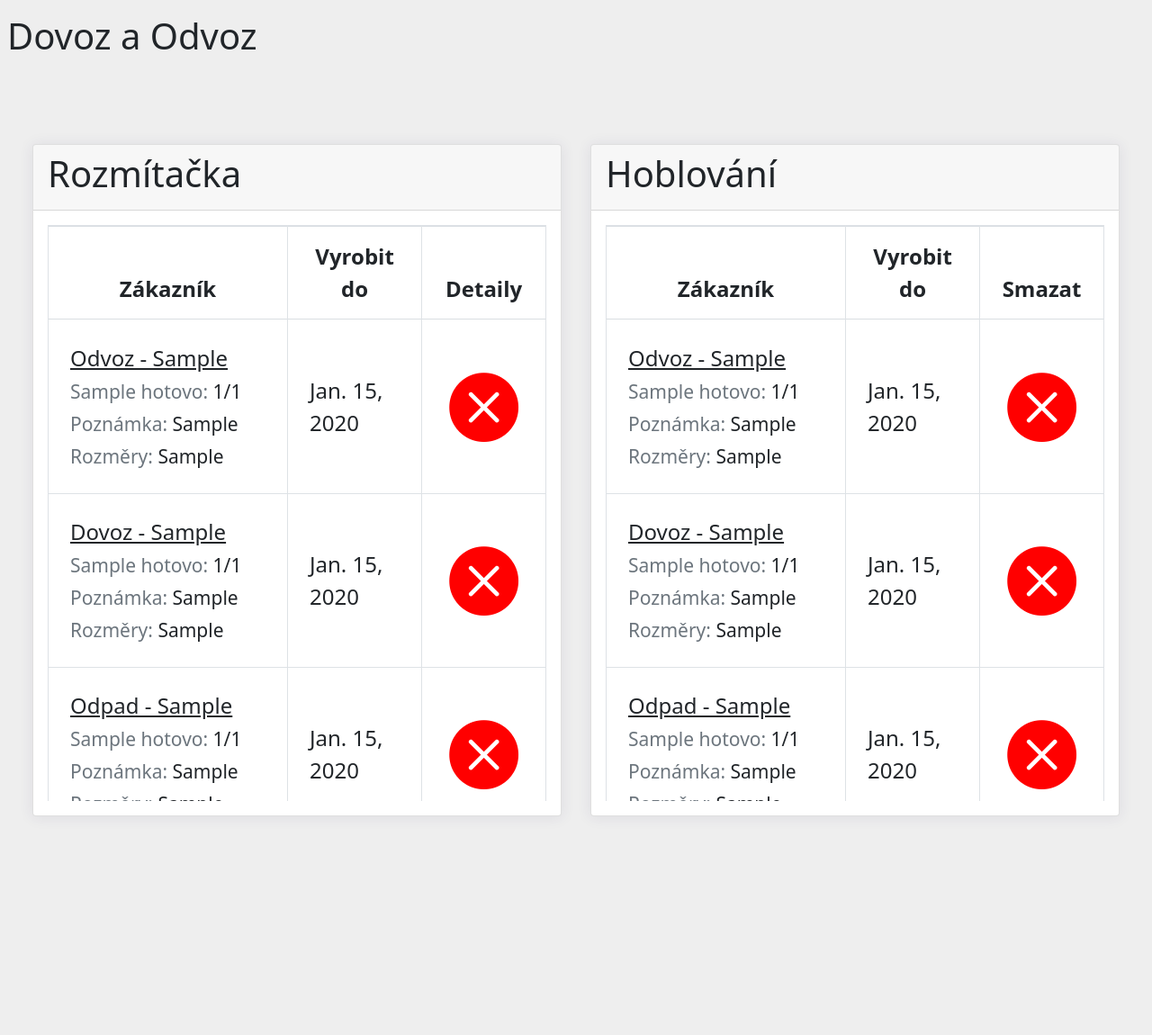
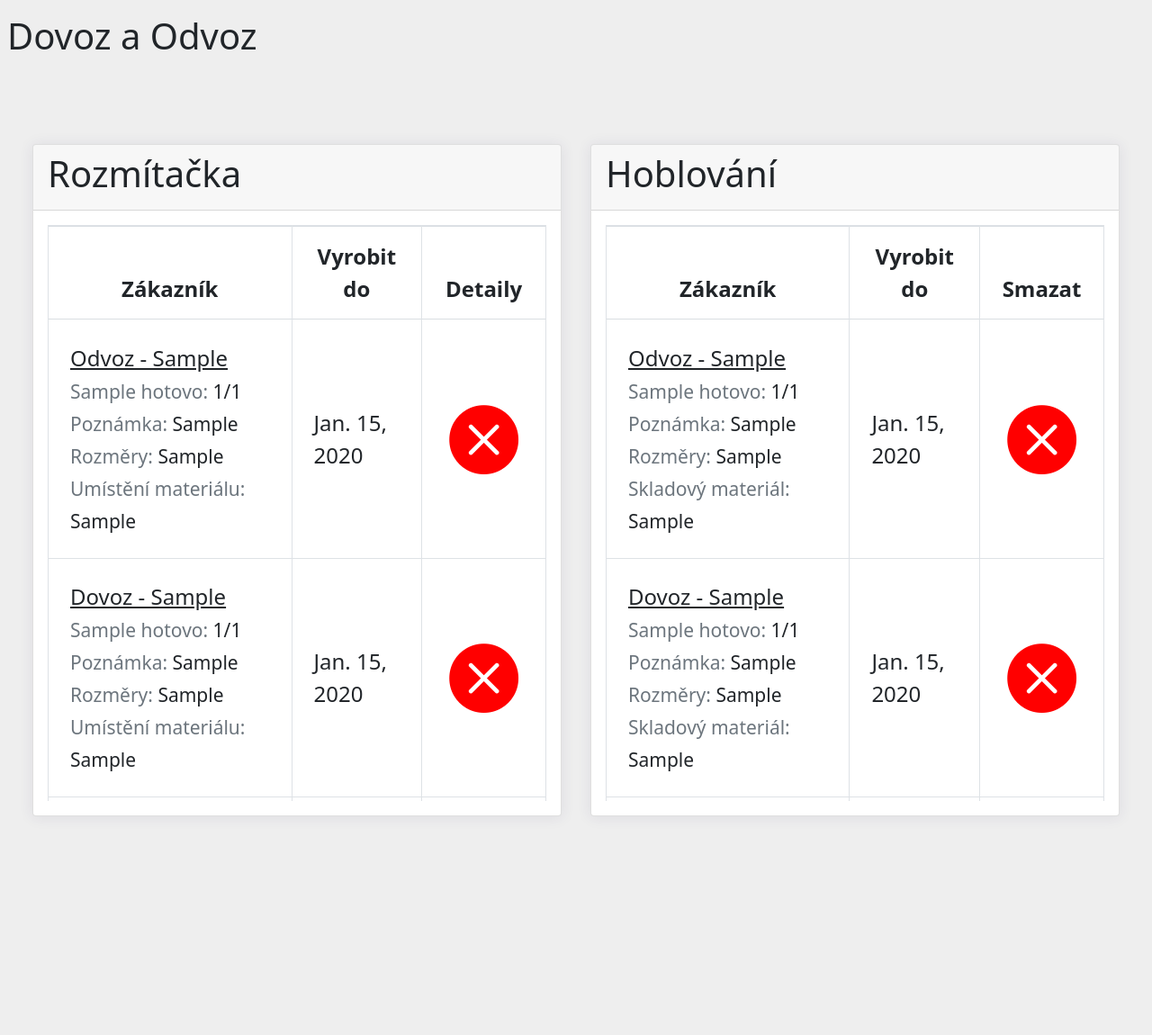
Before and after one commit to olinpin/Pila-facek, a Django app: template orders/templates/orders/odvoz.html in a window 1280 px wide. Shown: the part 61-1211 px from the top of the page at 90% size. Run offline with Django 3.2, Linux system fonts and the light colour scheme; tables that the repository leaves empty hold one stand-in row (values such as "Sample post"); the template is opened without the code that fills it: values that come from a table or form of the project are taken from there, most other values are stand-ins (such as "Sample title", 1, 10 or a date in 2020); some libraries are stand-ins or nearby versions.

Commit message:
Added skladovy_material to the hoblovani table and umisteni_materialu to the rozmitacka table

```diff
--- a/orders/templates/orders/odvoz.html
+++ b/orders/templates/orders/odvoz.html
@@ -73,19 +73,19 @@
     function rozmitackaL(){
         {% for order in rozmitacka %}
             if (r_odvoz.includes({{ order.id }}) && !r_odvoz_visible.includes({{ order.id }})){
-                var temp = '<tr class="r+odvoz" id="d{{ order.id }}"> <td class="p-4"> <div class="media align-items-center"> <div class="media-body"> <a href="{% url "orders:r_info" order.id %}" class="d-block text-dark">Odvoz - {{order.zakaznik}}</a> <small> <span class="text-muted">{{ order.jednotky }} hotovo:</span> {{order.ks_hotovo}}/{{order.ks}}   <span class="text-muted">Poznámka: </span> {{order.poznamka}}   <span class="text-muted">Rozměry: </span> {{order.pozadovany_rozmer}} </small> </div> </div> </td> <td class="text-right font-weight-semibold align-middle p-4">{{order.pozadovane_datum_vyroby}}</td> <td class="text-right font-weight-semibold align-middle p-4"><button type="button" style="border: none; background-color: white; color: red;" class="hide"><i class="bi bi-x-circle-fill hide"></i></button></td> </tr></div>'
+                var temp = `<tr class="r+odvoz" id="d{{ order.id }}"> <td class="p-4"> <div class="media align-items-center"> <div class="media-body"> <a href="{% url "orders:r_info" order.id %}" class="d-block text-dark">Odvoz - {{order.zakaznik}}</a> <small> <span class="text-muted">{{ order.jednotky }} hotovo:</span> {{order.ks_hotovo}}/{{order.ks}}   <span class="text-muted">Poznámka: </span> {{order.poznamka}}   <span class="text-muted">Rozměry: </span> {{order.pozadovany_rozmer}}   <span class="text-muted">Umístění materiálu: </span> {{order.umisteni_materialu}} </small> </div> </div> </td> <td class="text-right font-weight-semibold align-middle p-4">{{order.pozadovane_datum_vyroby}}</td> <td class="text-right font-weight-semibold align-middle p-4"><button type="button" style="border: none; background-color: white; color: red;" class="hide"><i class="bi bi-x-circle-fill hide"></i></button></td> </tr></div>`
                 rozmitacka.innerHTML += temp;
                 r_odvoz_visible.push({{ order.id }});
                 c_visible++
             }
             if (r_dovoz.includes({{ order.id }}) && !r_dovoz_visible.includes({{ order.id }})){
-                var temp = '<tr class="r+dovoz" id="fd{{ order.id }}">  <td class="p-4"> <div class="media align-items-center"> <div class="media-body"> <a href="{% url "orders:r_info" order.id %}" class="d-block text-dark">Dovoz - {{order.zakaznik}}</a> <small> <span class="text-muted">{{ order.jednotky }} hotovo:</span> {{order.ks_hotovo}}/{{order.ks}}   <span class="text-muted">Poznámka: </span> {{order.poznamka}}   <span class="text-muted">Rozměry: </span> {{order.pozadovany_rozmer}} </small> </div> </div> </td> <td class="text-right font-weight-semibold align-middle p-4">{{order.pozadovane_datum_vyroby}}</td> <td class="text-right font-weight-semibold align-middle p-4"><button type="button" style="border: none; background-color: white; color: red;" class="hide"><i class="bi bi-x-circle-fill hide"></i></button></td> </tr></div>'
+                var temp = `<tr class="r+dovoz" id="fd{{ order.id }}">  <td class="p-4"> <div class="media align-items-center"> <div class="media-body"> <a href="{% url "orders:r_info" order.id %}" class="d-block text-dark">Dovoz - {{order.zakaznik}}</a> <small> <span class="text-muted">{{ order.jednotky }} hotovo:</span> {{order.ks_hotovo}}/{{order.ks}}   <span class="text-muted">Poznámka: </span> {{order.poznamka}}   <span class="text-muted">Rozměry: </span> {{order.pozadovany_rozmer}}   <span class="text-muted">Umístění materiálu: </span> {{order.umisteni_materialu}} </small> </div> </div> </td> <td class="text-right font-weight-semibold align-middle p-4">{{order.pozadovane_datum_vyroby}}</td> <td class="text-right font-weight-semibold align-middle p-4"><button type="button" style="border: none; background-color: white; color: red;" class="hide"><i class="bi bi-x-circle-fill hide"></i></button></td> </tr></div>`
                 rozmitacka.innerHTML += temp;
                 r_dovoz_visible.push({{ order.id }});
                 c_visible++
             }
             if (r_odpad.includes({{ order.id }}) && !r_odpad_visible.includes({{ order.id }})){
-                var temp = '<tr class="r+odpad" id="od{{ order.id }}">  <td class="p-4"> <div class="media align-items-center"> <div class="media-body"> <a href="{% url "orders:r_info" order.id %}" class="d-block text-dark">Odpad - {{order.zakaznik}}</a> <small> <span class="text-muted">{{ order.jednotky }} hotovo:</span> {{order.ks_hotovo}}/{{order.ks}}   <span class="text-muted">Poznámka: </span> {{order.poznamka}}   <span class="text-muted">Rozměry: </span> {{order.pozadovany_rozmer}} </small> </div> </div> </td> <td class="text-right font-weight-semibold align-middle p-4">{{order.pozadovane_datum_vyroby}}</td> <td class="text-right font-weight-semibold align-middle p-4"><button type="button" style="border: none; background-color: white; color: red;" class="hide"><i class="bi bi-x-circle-fill hide"></i></button></td> </tr></div>'
+                var temp = `<tr class="r+odpad" id="od{{ order.id }}">  <td class="p-4"> <div class="media align-items-center"> <div class="media-body"> <a href="{% url "orders:r_info" order.id %}" class="d-block text-dark">Odpad - {{order.zakaznik}}</a> <small> <span class="text-muted">{{ order.jednotky }} hotovo:</span> {{order.ks_hotovo}}/{{order.ks}}   <span class="text-muted">Poznámka: </span> {{order.poznamka}}   <span class="text-muted">Rozměry: </span> {{order.pozadovany_rozmer}}   <span class="text-muted">Umístění materiálu: </span> {{order.umisteni_materialu}} </small> </div> </div> </td> <td class="text-right font-weight-semibold align-middle p-4">{{order.pozadovane_datum_vyroby}}</td> <td class="text-right font-weight-semibold align-middle p-4"><button type="button" style="border: none; background-color: white; color: red;" class="hide"><i class="bi bi-x-circle-fill hide"></i></button></td> </tr></div>`
                 rozmitacka.innerHTML += temp;
                 r_odpad_visible.push({{ order.id }});
                 c_visible++
@@ -96,19 +96,19 @@
     function hoblovaniL(){
         {% for order in hoblovani %}
             if (h_odvoz.includes({{ order.id }}) && !h_odvoz_visible.includes({{ order.id }})){
-                var temp = '<tr class="h+odvoz" id="xd{{ order.id }}"> <td class="p-4"> <div class="media align-items-center"> <div class="media-body"> <a href="{% url "orders:r_info" order.id %}" class="d-block text-dark">Odvoz - {{order.zakaznik}}</a> <small> <span class="text-muted">{{ order.jednotky }} hotovo:</span> {{order.ks_hotovo}}/{{order.ks}}   <span class="text-muted">Poznámka: </span> {{order.poznamka}}   <span class="text-muted">Rozměry: </span> {{order.pozadovany_rozmer}} </small> </div> </div> </td> <td class="text-right font-weight-semibold align-middle p-4">{{order.pozadovane_datum_vyroby}}</td> <td class="text-right font-weight-semibold align-middle p-4"><button type="button" style="border: none; background-color: white; color: red;" class="hide"><i class="bi bi-x-circle-fill hide"></i></button></td> </tr></div>'
+                var temp = `<tr class="h+odvoz" id="xd{{ order.id }}"> <td class="p-4"> <div class="media align-items-center"> <div class="media-body"> <a href="{% url "orders:h_info" order.id %}" class="d-block text-dark">Odvoz - {{order.zakaznik}}</a> <small> <span class="text-muted">{{ order.jednotky }} hotovo:</span> {{order.ks_hotovo}}/{{order.ks}}   <span class="text-muted">Poznámka: </span> {{order.poznamka}}   <span class="text-muted">Rozměry: </span> {{order.pozadovany_rozmer}}   <span class="text-muted">Skladový materiál: </span> {{order.skladovy_material}} </small> </div> </div> </td> <td class="text-right font-weight-semibold align-middle p-4">{{order.pozadovane_datum_vyroby}}</td> <td class="text-right font-weight-semibold align-middle p-4"><button type="button" style="border: none; background-color: white; color: red;" class="hide"><i class="bi bi-x-circle-fill hide"></i></button></td> </tr></div>`
                 hoblovani.innerHTML += temp;
                 h_odvoz_visible.push({{ order.id }});
                 c_visible++
             }
             if (h_dovoz.includes({{ order.id }}) && !h_dovoz_visible.includes({{ order.id }})){
-                var temp = '<tr class="h+dovoz" id="cd{{ order.id }}"> <td class="p-4"> <div class="media align-items-center"> <div class="media-body"> <a href="{% url "orders:r_info" order.id %}" class="d-block text-dark">Dovoz - {{order.zakaznik}}</a> <small> <span class="text-muted">{{ order.jednotky }} hotovo:</span> {{order.ks_hotovo}}/{{order.ks}}   <span class="text-muted">Poznámka: </span> {{order.poznamka}}   <span class="text-muted">Rozměry: </span> {{order.pozadovany_rozmer}} </small> </div> </div> </td> <td class="text-right font-weight-semibold align-middle p-4">{{order.pozadovane_datum_vyroby}}</td> <td class="text-right font-weight-semibold align-middle p-4"><button type="button" style="border: none; background-color: white; color: red;" class="hide"><i class="bi bi-x-circle-fill hide"></i></button></td> </tr></div>'
+                var temp = `<tr class="h+dovoz" id="cd{{ order.id }}"> <td class="p-4"> <div class="media align-items-center"> <div class="media-body"> <a href="{% url "orders:h_info" order.id %}" class="d-block text-dark">Dovoz - {{order.zakaznik}}</a> <small> <span class="text-muted">{{ order.jednotky }} hotovo:</span> {{order.ks_hotovo}}/{{order.ks}}   <span class="text-muted">Poznámka: </span> {{order.poznamka}}   <span class="text-muted">Rozměry: </span> {{order.pozadovany_rozmer}}   <span class="text-muted">Skladový materiál: </span> {{order.skladovy_material}} </small> </div> </div> </td> <td class="text-right font-weight-semibold align-middle p-4">{{order.pozadovane_datum_vyroby}}</td> <td class="text-right font-weight-semibold align-middle p-4"><button type="button" style="border: none; background-color: white; color: red;" class="hide"><i class="bi bi-x-circle-fill hide"></i></button></td> </tr></div>`
                 hoblovani.innerHTML += temp;
                 h_dovoz_visible.push({{ order.id }});
                 c_visible++
             }
             if (h_odpad.includes({{ order.id }}) && !h_odpad_visible.includes({{ order.id }})){
-                var temp = '<tr class="h+odpad" id="gd{{ order.id }}"> <td class="p-4"> <div class="media align-items-center"> <div class="media-body"> <a href="{% url "orders:r_info" order.id %}" class="d-block text-dark">Odpad - {{order.zakaznik}}</a> <small> <span class="text-muted">{{ order.jednotky }} hotovo:</span> {{order.ks_hotovo}}/{{order.ks}}   <span class="text-muted">Poznámka: </span> {{order.poznamka}}   <span class="text-muted">Rozměry: </span> {{order.pozadovany_rozmer}} </small> </div> </div> </td> <td class="text-right font-weight-semibold align-middle p-4">{{order.pozadovane_datum_vyroby}}</td> <td class="text-right font-weight-semibold align-middle p-4"><button type="button" style="border: none; background-color: white; color: red;" class="hide"><i class="bi bi-x-circle-fill hide"></i></button></td> </tr></div>'
+                var temp = `<tr class="h+odpad" id="gd{{ order.id }}"> <td class="p-4"> <div class="media align-items-center"> <div class="media-body"> <a href="{% url "orders:h_info" order.id %}" class="d-block text-dark">Odpad - {{order.zakaznik}}</a> <small> <span class="text-muted">{{ order.jednotky }} hotovo:</span> {{order.ks_hotovo}}/{{order.ks}}   <span class="text-muted">Poznámka: </span> {{order.poznamka}}   <span class="text-muted">Rozměry: </span> {{order.pozadovany_rozmer}}   <span class="text-muted">Skladový materiál: </span> {{order.skladovy_material}} </small> </div> </div> </td> <td class="text-right font-weight-semibold align-middle p-4">{{order.pozadovane_datum_vyroby}}</td> <td class="text-right font-weight-semibold align-middle p-4"><button type="button" style="border: none; background-color: white; color: red;" class="hide"><i class="bi bi-x-circle-fill hide"></i></button></td> </tr></div>`
                 hoblovani.innerHTML += temp;
                 h_odpad_visible.push({{ order.id }});
                 c_visible++
@@ -117,3 +117,14 @@
     }
 </script>
 {% endblock %}
+
+<tr class="h+odvoz" id="xd{{ order.id }}">
+    <td class="p-4">
+       <div class="media align-items-center">
+          <div class="media-body"> <a href="{% url 'orders:h_info' order.id %}" class="d-block text-dark">Odvoz - {{order.zakaznik}}</a> <small> <span class="text-muted">{{ order.jednotky }} hotovo:</span> {{order.ks_hotovo}}/{{order.ks}}   <span class="text-muted">Poznámka: </span> {{order.poznamka}}   <span class="text-muted">Rozměry: </span> {{order.pozadovany_rozmer}}  </small> </div>
+       </div>
+    </td>
+    <td class="text-right font-weight-semibold align-middle p-4">{{order.pozadovane_datum_vyroby}}</td>
+    <td class="text-right font-weight-semibold align-middle p-4"><button type="button" style="border: none; background-color: white; color: red;" class="hide"><i class="bi bi-x-circle-fill hide"></i></button></td>
+ </tr>
+ </div>
```
